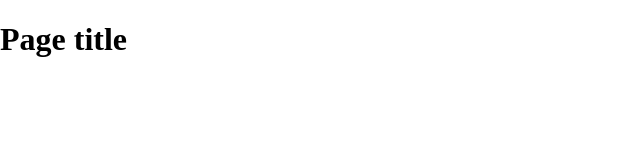
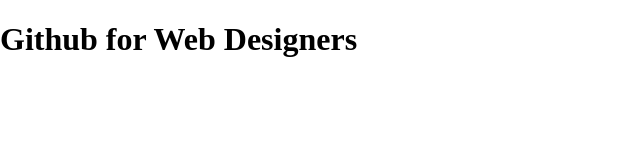
Before and after one commit to QuantumXPower/git-basics, a plain HTML site: page index.html in a window 1280 px wide. Shown: the whole page, without its empty margins (0-640 px from the left). Drawn offline with nearby package versions, Linux system fonts and the light colour scheme.

Commit message:
added info and fonts

```diff
--- a/index.html
+++ b/index.html
@@ -6,7 +6,7 @@
     <head>
         <meta charset="utf-8">
         <meta http-equiv="X-UA-Compatible" content="IE=edge,chrome=1">
-        <title>lynda boilerplate</title>
+        <title>Learning Github</title>
         <meta name="description" content="">
         <meta name="viewport" content="width=device-width">
         <link rel="stylesheet" href="_css/main.css">
@@ -14,7 +14,7 @@
     </head>
     <body>
     <header>
-	<h1>Page title</h1>
+	<h1><span aria-hidden = "true" data-icon="&#xE087;" class = "github-icon"></span>Github for Web Designers</h1>
     </header>
     <nav id="pageNav">
     </nav>
```
